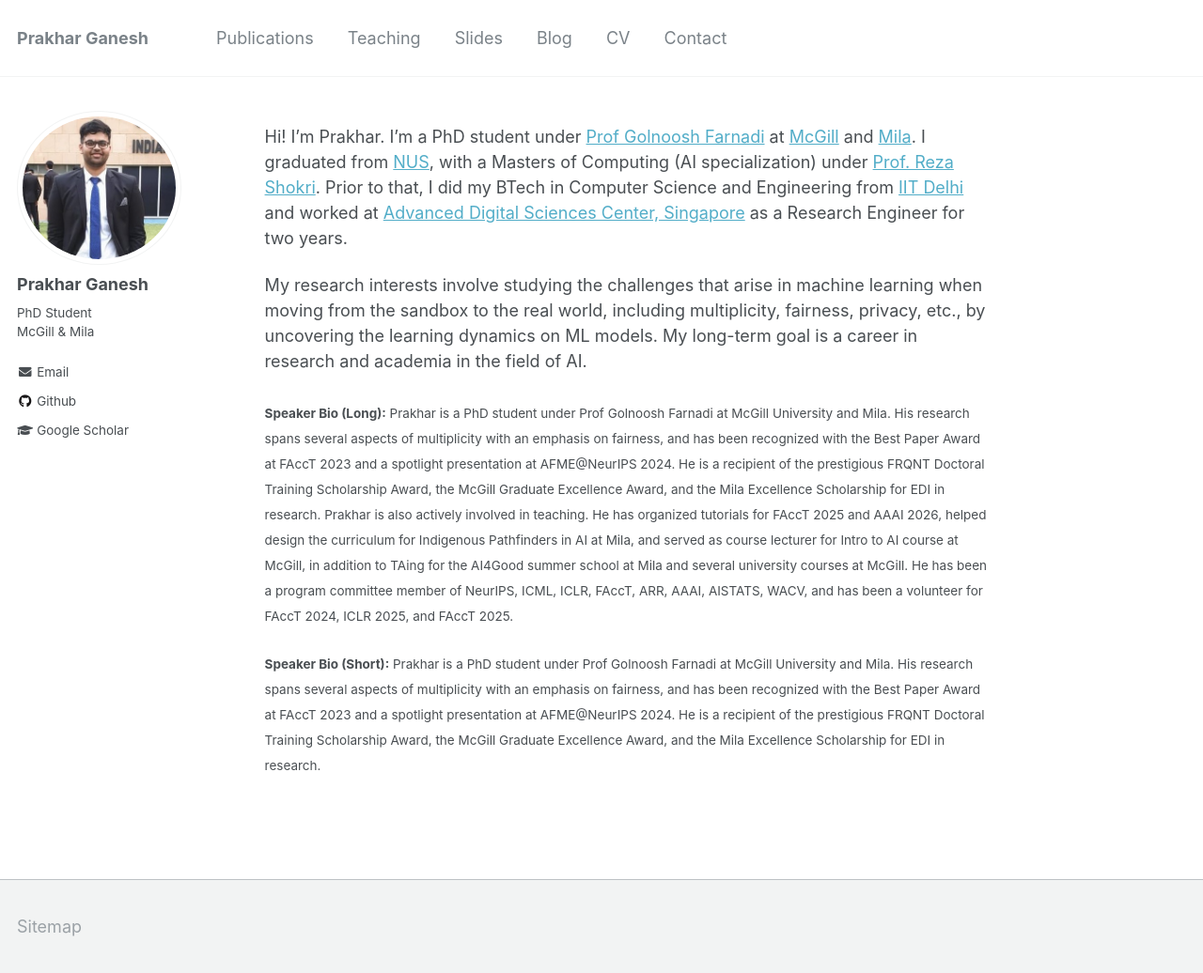
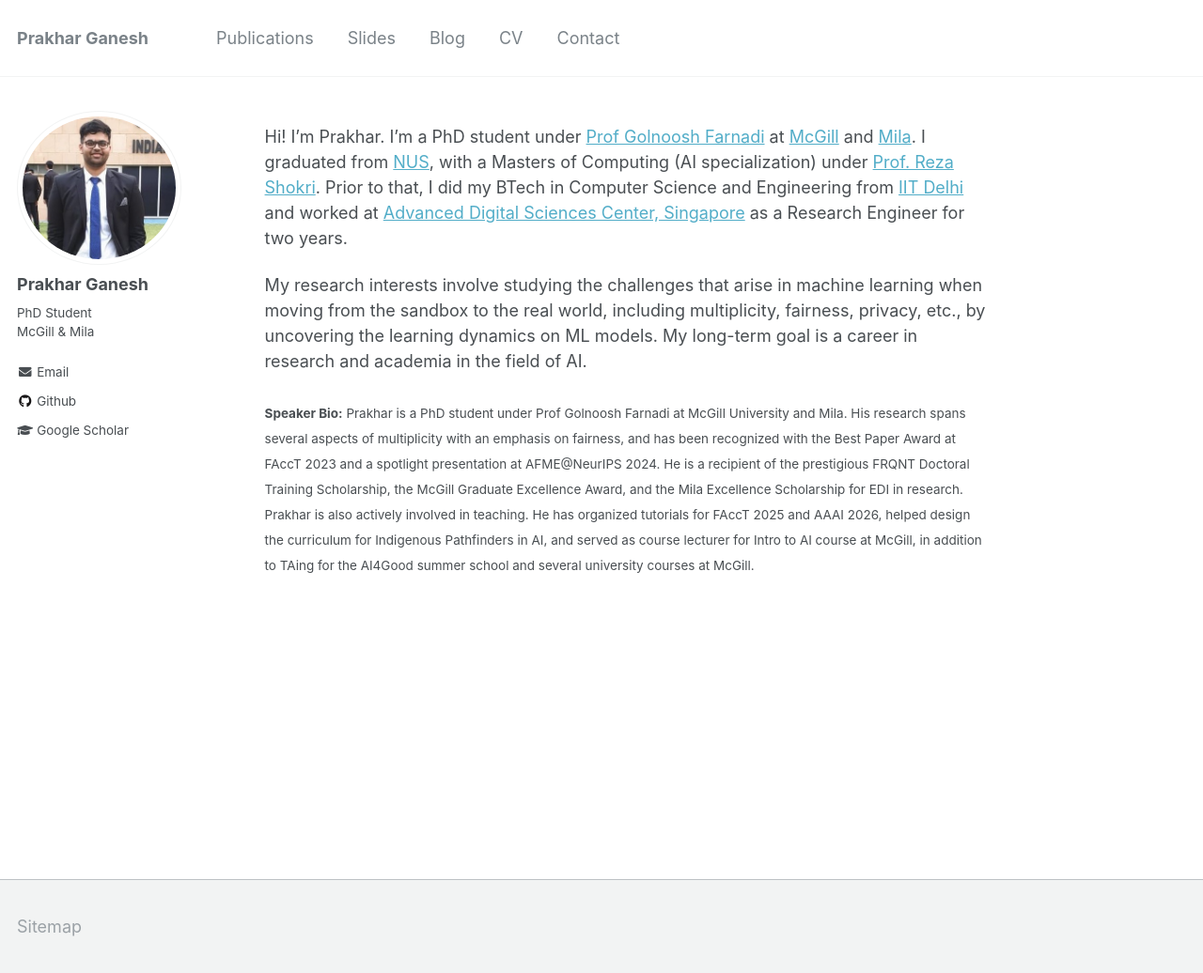
Before and after one commit to prakharg24/prakharg24.github.io, a Jekyll site: the page built from _pages/about.md, in a window 1280 px wide and 1036 px high. Shown: the whole window at 94% size. Built offline with Jekyll 4.4.1, drawn with Linux system fonts in a browser that asks for light colours.

Commit message:
about update

```diff
--- a/_data/navigation.yml
+++ b/_data/navigation.yml
@@ -3,8 +3,8 @@
   - title: "Publications"
     url: /publications/
 
-  - title: "Teaching"
-    url: /teaching/
+  # - title: "Teaching"
+  #   url: /teaching/
 
   - title: "Slides"
     url: /slides/
--- a/_pages/about.md
+++ b/_pages/about.md
@@ -13,10 +13,10 @@
 My research interests involve studying the challenges that arise in machine learning when moving from the sandbox to the real world, including multiplicity, fairness, privacy, etc., by uncovering the learning dynamics on ML models. My long-term goal is a career in research and academia in the field of AI.
 
 
-<sub>**Speaker Bio (Long):** Prakhar is a PhD student under Prof Golnoosh Farnadi at McGill University and Mila. His research spans several aspects of multiplicity with an emphasis on fairness, and has been recognized with the Best Paper Award at FAccT 2023 and a spotlight presentation at AFME@NeurIPS 2024. He is a recipient of the prestigious FRQNT Doctoral Training Scholarship Award, the McGill Graduate Excellence Award, and the Mila Excellence Scholarship for EDI in research. Prakhar is also actively involved in teaching. He has organized tutorials for FAccT 2025 and AAAI 2026, helped design the curriculum for Indigenous Pathfinders in AI at Mila, and served as course lecturer for Intro to AI course at McGill, in addition to TAing for the AI4Good summer school at Mila and several university courses at McGill. He has been a program committee member of NeurIPS, ICML, ICLR, FAccT, ARR, AAAI, AISTATS, WACV, and has been a volunteer for FAccT 2024, ICLR 2025, and FAccT 2025.</sub>
+<sub>**Speaker Bio:** Prakhar is a PhD student under Prof Golnoosh Farnadi at McGill University and Mila. His research spans several aspects of multiplicity with an emphasis on fairness, and has been recognized with the Best Paper Award at FAccT 2023 and a spotlight presentation at AFME@NeurIPS 2024. He is a recipient of the prestigious FRQNT Doctoral Training Scholarship, the McGill Graduate Excellence Award, and the Mila Excellence Scholarship for EDI in research. Prakhar is also actively involved in teaching. He has organized tutorials for FAccT 2025 and AAAI 2026, helped design the curriculum for Indigenous Pathfinders in AI, and served as course lecturer for Intro to AI course at McGill, in addition to TAing for the AI4Good summer school and several university courses at McGill.</sub>
 
 
-<sub>**Speaker Bio (Short):** Prakhar is a PhD student under Prof Golnoosh Farnadi at McGill University and Mila. His research spans several aspects of multiplicity with an emphasis on fairness, and has been recognized with the Best Paper Award at FAccT 2023 and a spotlight presentation at AFME@NeurIPS 2024. He is a recipient of the prestigious FRQNT Doctoral Training Scholarship Award, the McGill Graduate Excellence Award, and the Mila Excellence Scholarship for EDI in research.</sub>
+<!-- <sub>**Speaker Bio (Short):** Prakhar is a PhD student under Prof Golnoosh Farnadi at McGill University and Mila. His research spans several aspects of multiplicity with an emphasis on fairness, and has been recognized with the Best Paper Award at FAccT 2023 and a spotlight presentation at AFME@NeurIPS 2024. He is a recipient of the prestigious FRQNT Doctoral Training Scholarship Award, the McGill Graduate Excellence Award, and the Mila Excellence Scholarship for EDI in research.</sub> -->
 
 <!--News!
 ------
```
Also changed, not shown: _pages/slides.md (+1 -1 lines), 1 other file.
